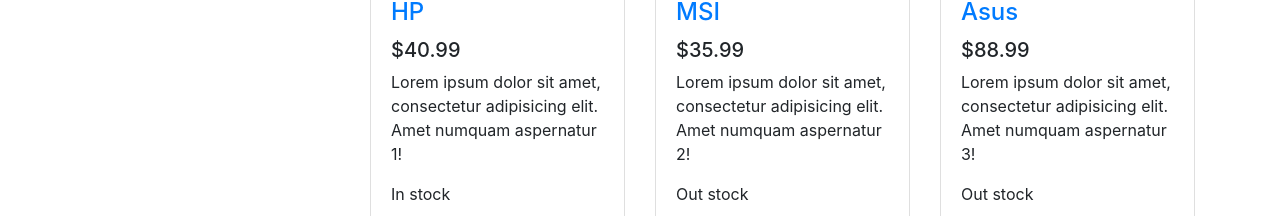
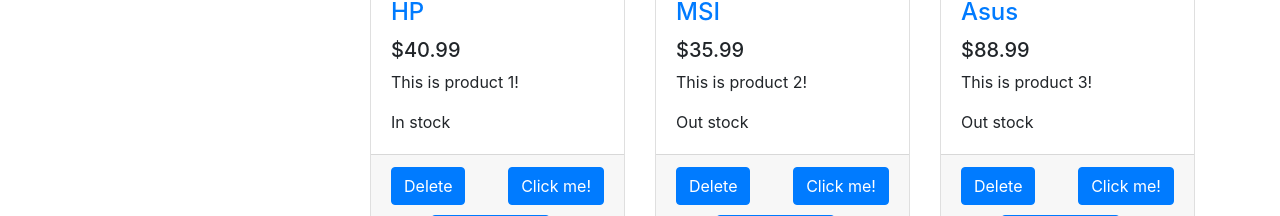
Before and after one commit to azutemtk/PT14304, an Angular app: page / in a window 1280 px wide. Shown: the part 582-798 px from the top of the page. Built offline with nearby package versions, Linux system fonts and the light colour scheme.

Commit message:
1 file modified

```diff
--- a/src/app/mockData.ts
+++ b/src/app/mockData.ts
@@ -5,7 +5,7 @@
           id: 1,
           name: "HP",
           price: 40.99,
-          desc: 'Lorem ipsum dolor sit amet, consectetur adipisicing elit. Amet numquam aspernatur  1!',
+          desc: 'This is product 1!',
           status: true,
           img: 'https://www.anphatpc.com.vn/media/product/30079_msi_gf63_thin_9rcx_645vn_1.jpg'
         },
@@ -13,7 +13,7 @@
           id: 2,
           name: "MSI",
           price: 35.99,
-          desc: 'Lorem ipsum dolor sit amet, consectetur adipisicing elit. Amet numquam aspernatur  2!',
+          desc: 'This is product 2!',
           status: false,
           img: 'https://www.anphatpc.com.vn/media/product/30747_laptop_msi_gs65_stealth_9sd_1409vn_1.png'
         },
@@ -21,7 +21,7 @@
           id: 3,
           name: "Asus",
           price: 88.99,
-          desc: 'Lorem ipsum dolor sit amet, consectetur adipisicing elit. Amet numquam aspernatur  3!',
+          desc: 'This is product 3!',
           status: false,
           img: 'https://xgear.vn/wp-content/uploads/2018/07/61SFIq6wpJL._SL1000_.jpg'
         },
```
